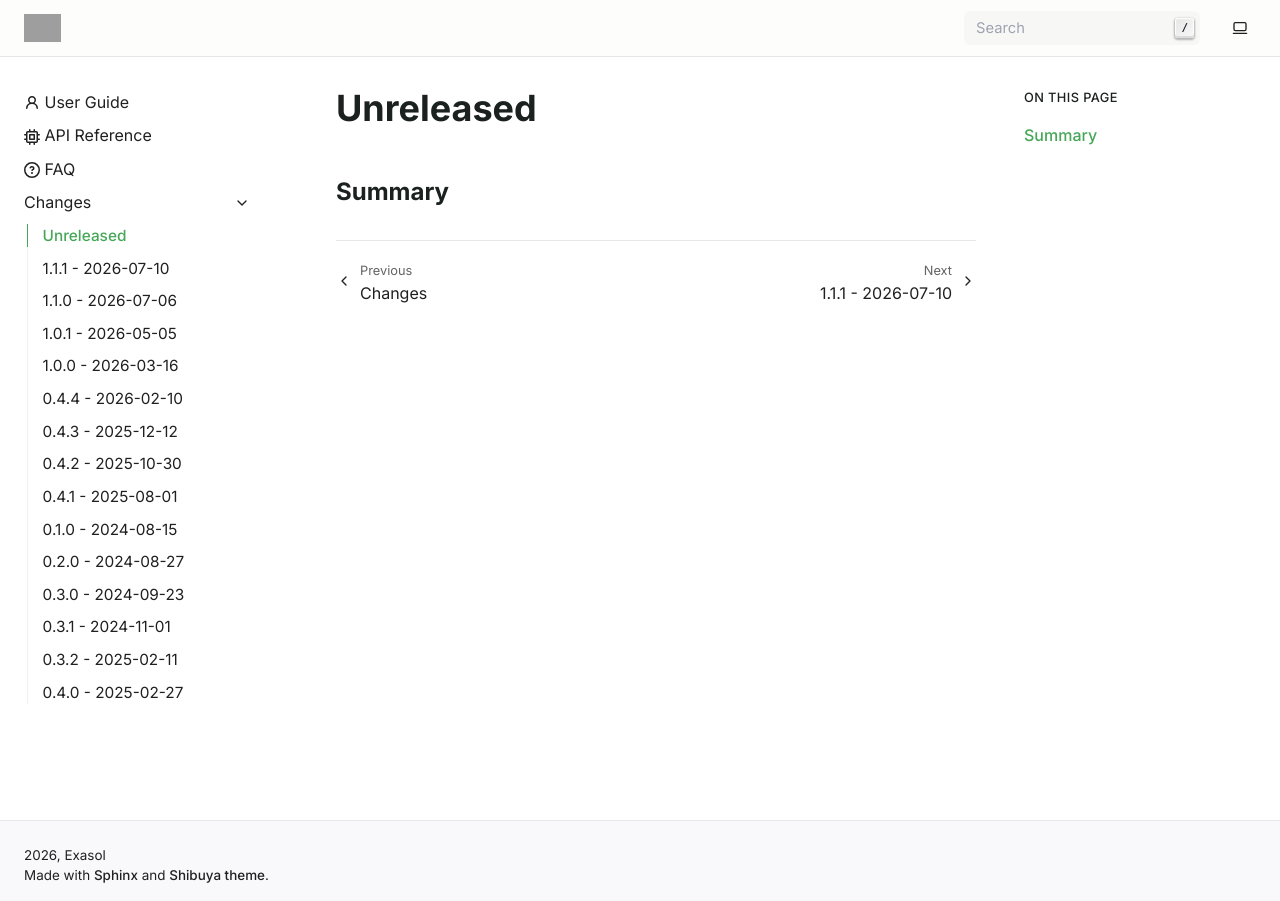
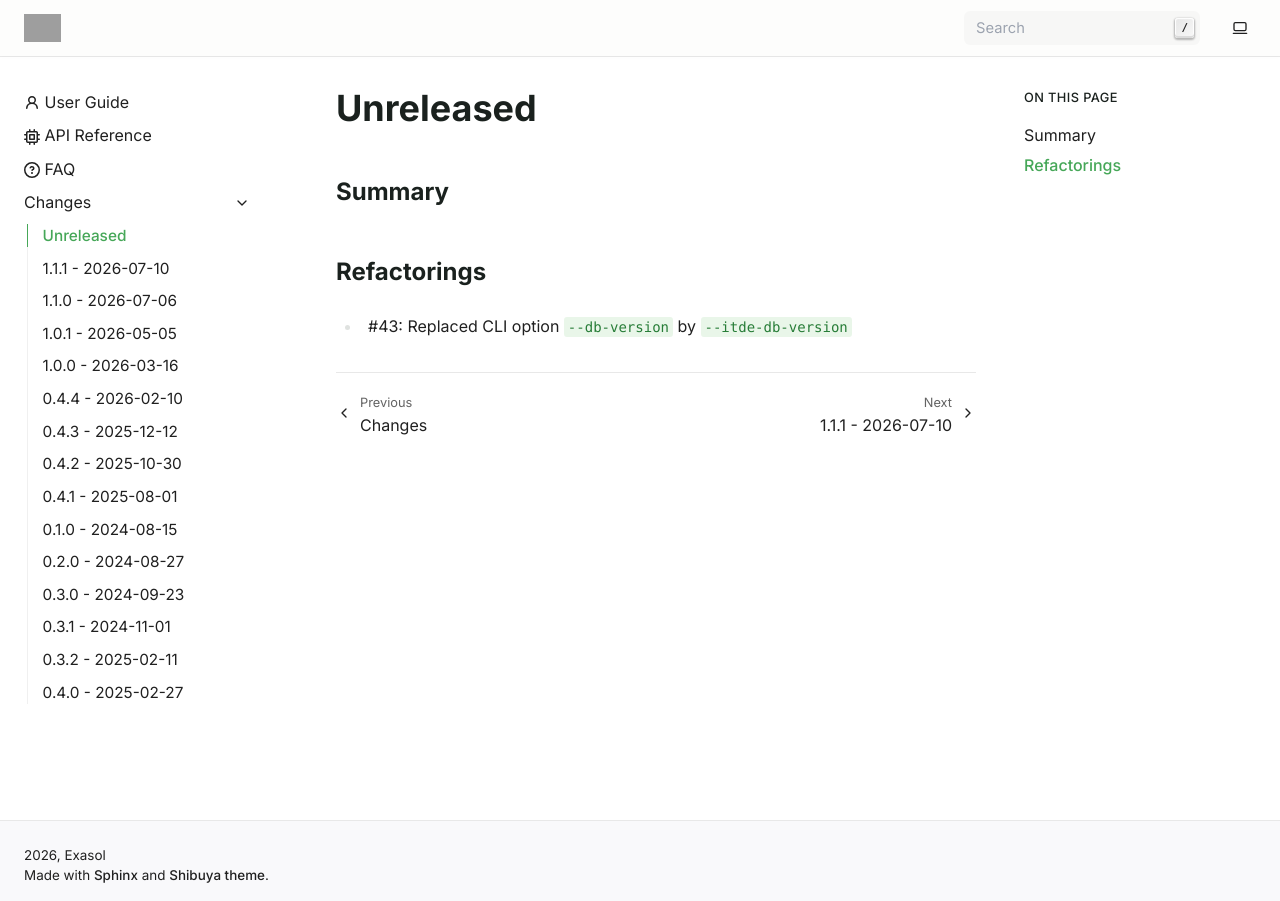
Before and after one commit to exasol/pytest-slc, a Sphinx documentation site: the page built from doc/changes/unreleased.md, in a window 1280 px wide. Built offline with Sphinx 7.4.7, drawn with Linux system fonts in a browser that asks for light colours; pages that are not in the unit, such as notebooks, are missing from menus; grey boxes are pictures that could not be loaded.

Commit message:
#43: Replaced CLI option `--db-version` by `--itde-db-version` (#44)

```diff
--- a/doc/changes/unreleased.md
+++ b/doc/changes/unreleased.md
@@ -1,3 +1,7 @@
 # Unreleased
 
 ## Summary
+
+## Refactorings
+
+* #43: Replaced CLI option `--db-version` by `--itde-db-version`
```
Also changed, not shown: 1 other file.
